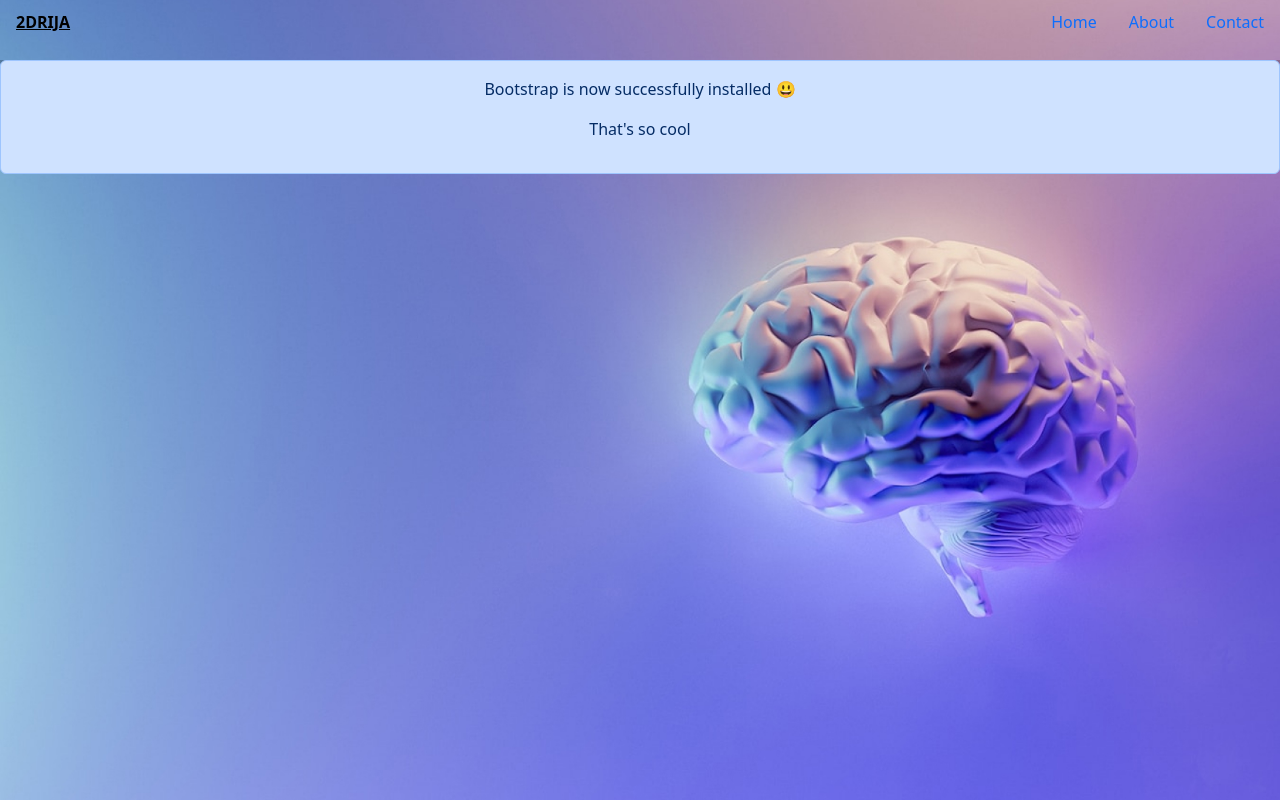
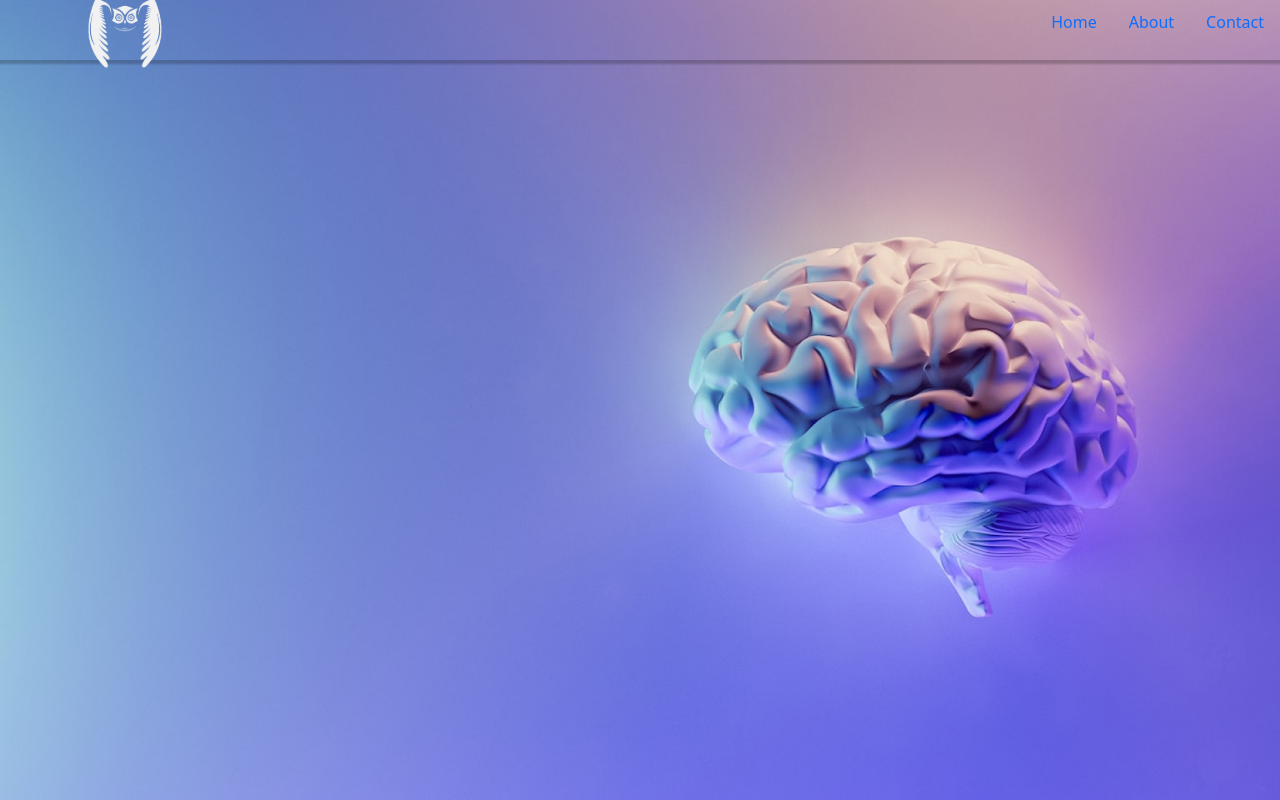
Before and after one commit to fpstj/2idrja_react_app, a React (Create React App) app: page / in a window 1280 px wide. Built offline with nearby package versions, Linux system fonts and the light colour scheme.

Commit message:
navbar logo

```diff
--- a/src/App.js
+++ b/src/App.js
@@ -2,22 +2,12 @@
 import './App.css';
 import 'bootstrap/dist/css/bootstrap.min.css';
 import Navbar from './components/Navbar';
-import logo from './components/icons/logo.svg';
 
 function App() {
   return (
     <div className="App">
       <div className="background">
         <Navbar />
-        <div className="alert alert-primary" role="alert">
-          <p style={{ display: 'none' }} className="d-block">
-            Bootstrap is now successfully installed 😃
-          </p>
-          <p style={{ display: 'none' }} className="d-block">
-            That's so cool
-          </p>
-          <p className="d-none">Bootstrap is not installed if you can see this 😢</p>
-        </div>
       </div>
     </div>
   );
--- a/src/components/Navbar.jsx
+++ b/src/components/Navbar.jsx
@@ -1,6 +1,6 @@
 import React, { useState } from 'react';
 import './Navbar.css';
-
+import logo from './icons/logo.svg';
 const Navbar = () => {
   const [isNavbarExpanded, setIsNavbarExpanded] = useState(false);
 
@@ -8,7 +8,7 @@ const Navbar = () => {
     <>
       <nav className="navigation">
         <a href="/" className="brand-name ">
-          <p className="fw-bold">2DRIJA</p>
+          <img src={logo} alt="logo of 2DRIJA" />
         </a>
         <button
           type="button"
```
